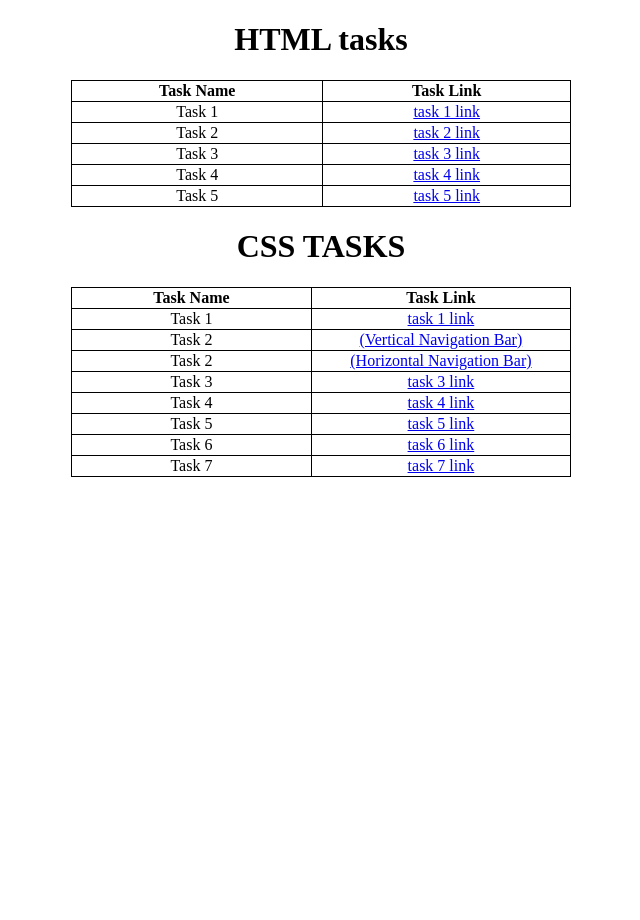
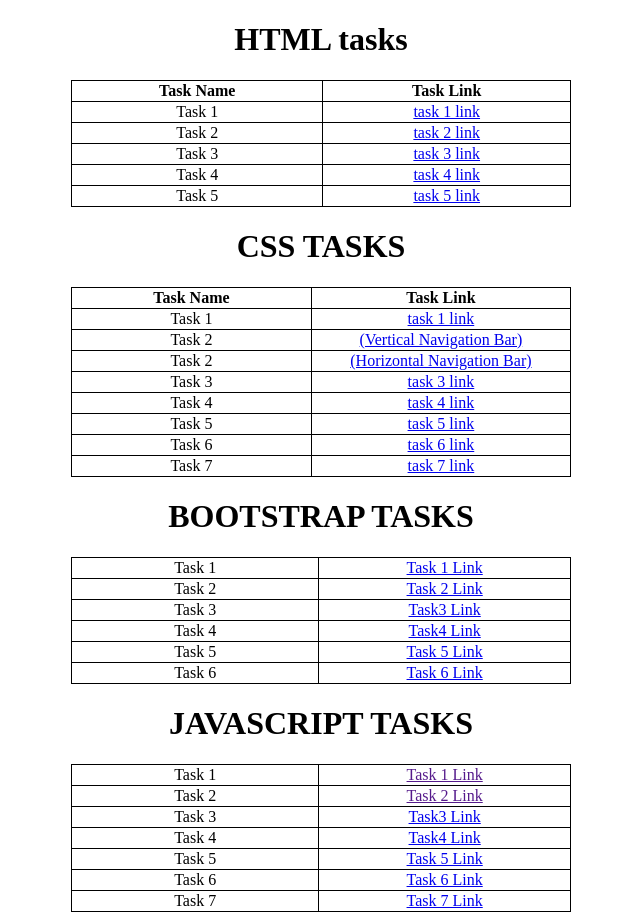
Before and after one commit to Vamsi1801/taskDemo, a plain HTML site: page index.html in a window 1280 px wide. Shown: the whole page, without its empty margins (319-959 px from the left). Before the commit the page ends 800 px from the top, so only its background shows below. Drawn offline with Linux system fonts and the light colour scheme.

Commit message:
Add files via upload

```diff
--- a/index.html
+++ b/index.html
@@ -90,8 +90,67 @@
         <td><a href="task7css.html">task 7 link</a></td>
       </tr>
     </table>
+    <h1>BOOTSTRAP TASKS</h1>
+    <table>
+      <tr>
+        <td>Task 1</td>
+        <td><a href="Bootstrapt1.html">Task 1 Link</a></td>
+      </tr>
+      <tr>
+        <td>Task 2</td>
+        <td><a href="Bootstrapt2.html">Task 2 Link</a></td>
+      </tr>
+      <tr>
+        <td>Task 3</td>
+        <td><a href="Bootstrapt3.html">Task3 Link</a></td>
+      </tr>
+      <tr>
+        <td>Task 4</td>
+        <td><a href="Bootstrapt4.html">Task4 Link</a></td>
+      </tr>
+      <tr>
+        <td>Task 5</td>
+        <td><a href="Bootstrapt5.html">Task 5 Link</a></td>
+      </tr>
+      <tr>
+        <td>Task 6</td>
+        <td><a href="Bootstrapt6.html">Task 6 Link</a></td>
+      </tr>
+    </table>
 
       </tr>
     </table>
+    <h1>JAVASCRIPT TASKS</h1>
+    <table>
+      <tr>
+        <td>Task 1</td>
+        <td><a href="">Task 1 Link</a></td>
+      </tr>
+      <tr>
+        <td>Task 2</td>
+        <td><a href="">Task 2 Link</a></td>
+      </tr>
+      <tr>
+        <td>Task 3</td>
+        <td><a href="taskk3.html">Task3 Link</a></td>
+      </tr>
+      <tr>
+        <td>Task 4</td>
+        <td><a href="taskk4.html">Task4 Link</a></td>
+      </tr>
+      <tr>
+        <td>Task 5</td>
+        <td><a href="taskk5.html">Task 5 Link</a></td>
+      </tr>
+      <tr>
+        <td>Task 6</td>
+        <td><a href="taskk6.html">Task 6 Link</a></td>
+      </tr>
+      <tr>
+        <td>Task 7</td>
+        <td><a href="taskk7.html">Task 7 Link</a></td>
+      </tr>
+    </table>
+
   </body>
 </html>
```
